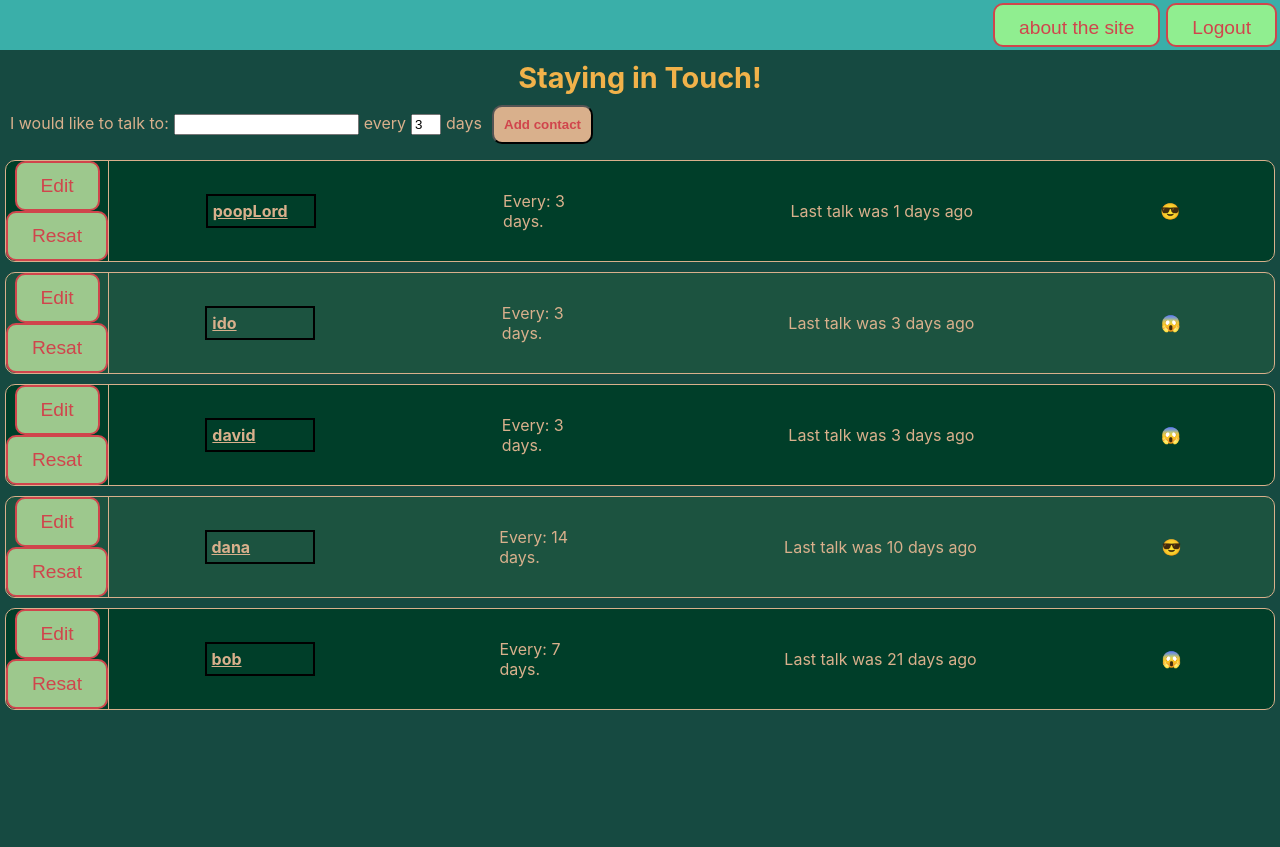
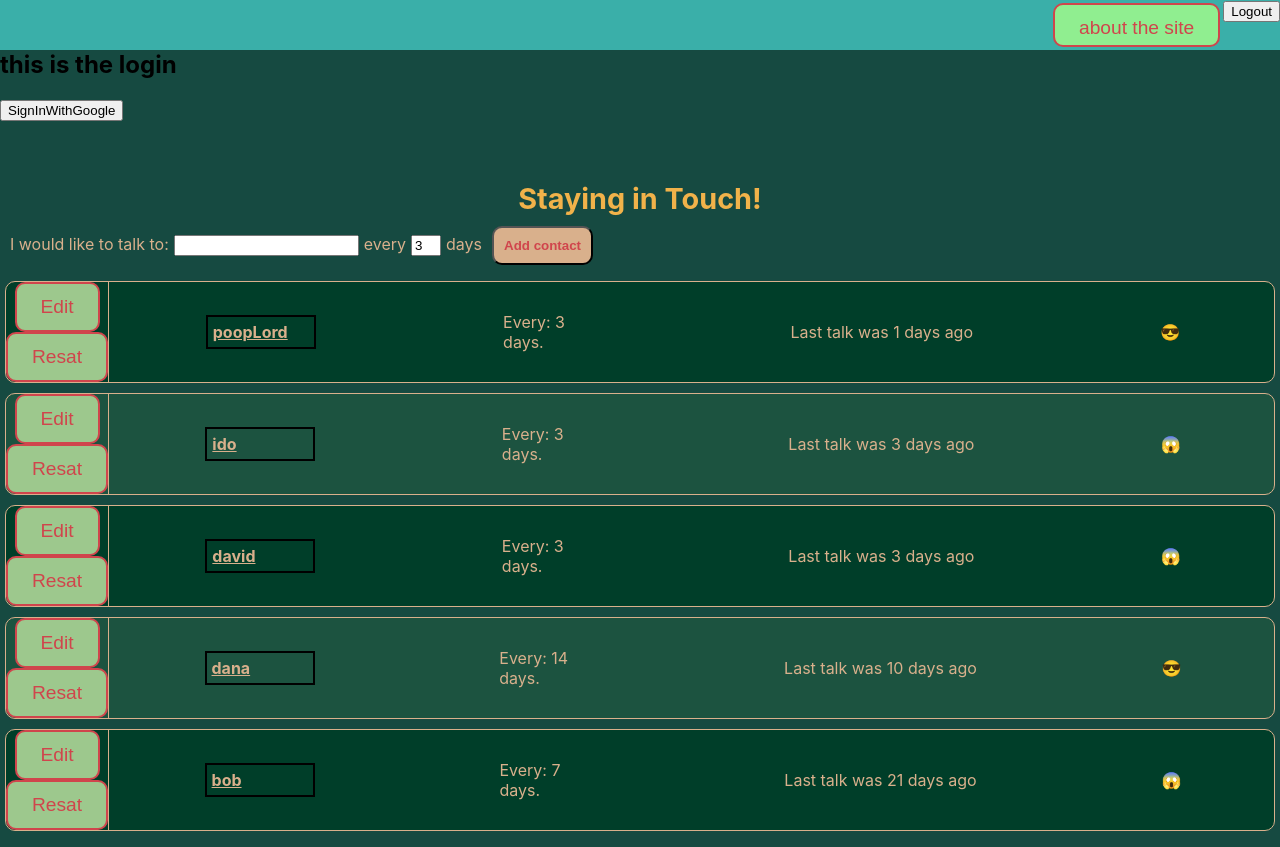
Before and after one commit to idomand/stayInTouch, a Next.js app: page / in a window 1280 px wide. Before the commit the page ends 800 px from the top, so only its background shows below. Built offline with nearby package versions, Linux system fonts and the light colour scheme; no server answers.

Commit message:
basic firebase connection

```diff
--- /dev/null
+++ b/Components/Login.jsx
@@ -0,0 +1,52 @@
+import React from "react";
+import styled from "styled-components";
+import {
+  signInWithRedirect,
+  getRedirectResult,
+  GoogleAuthProvider,
+} from "firebase/auth";
+
+import FirebaseApp, { auth, provider } from "../lib/Firebase";
+
+//*=================
+//*=================
+//*=================
+const LoginWrapper = styled.div`
+  margin-top: 50px;
+`;
+
+export default function Login() {
+  function signInWithGoogle() {
+    console.log("%c signInWithGoogle! ", "background: #222; color: #da7055");
+
+    signInWithRedirect(auth, provider);
+
+    getRedirectResult(auth)
+      .then((result) => {
+        // This gives you a Google Access Token. You can use it to access Google APIs.
+        const credential = GoogleAuthProvider.credentialFromResult(result);
+        const token = credential.accessToken;
+
+        // The signed-in user info.
+        const user = result.user;
+        console.log("user :>> ", user);
+      })
+      .catch((error) => {
+        // Handle Errors here.
+        const errorCode = error.code;
+        const errorMessage = error.message;
+        // The email of the user's account used.
+        const email = error.email;
+        // The AuthCredential type that was used.
+        const credential = GoogleAuthProvider.credentialFromError(error);
+        // ...
+      });
+  }
+
+  return (
+    <LoginWrapper>
+      <h1>this is the login</h1>
+      <button onClick={signInWithGoogle}>SignInWithGoogle </button>
+    </LoginWrapper>
+  );
+}
--- /dev/null
+++ b/Components/Logout.jsx
@@ -0,0 +1,31 @@
+import React from "react";
+import styled from "styled-components";
+import { signOut } from "firebase/auth";
+
+import FirebaseApp, { auth, provider } from "../lib/Firebase";
+
+//*=================
+//*=================
+//*=================
+const LogOutWrapper = styled.div`
+  /* margin-top: 50px; */
+`;
+
+export default function Logout() {
+  function LogoutFunc() {
+    signOut(auth)
+      .then(() => {
+        // Sign-out successful.
+        console.log("user is signed out");
+      })
+      .catch((error) => {
+        // An error happened.
+      });
+  }
+
+  return (
+    <LogOutWrapper>
+      <button onClick={LogoutFunc}>Logout </button>
+    </LogOutWrapper>
+  );
+}
--- a/Components/NavBar.jsx
+++ b/Components/NavBar.jsx
@@ -2,6 +2,7 @@ import React from "react";
 import styled from "styled-components";
 import { H2 } from "./Common//Text.js";
 import { BasicButton } from "./Common/Button";
+import Logout from "./Logout.jsx";
 
 const NavBarWrapper = styled.nav`
   background-color: ${({ theme }) => theme.subSectionColor};
@@ -28,7 +29,8 @@ export default function NavBar() {
       {/* <NevBarText>this is the navBar</NevBarText> */}
       {/* <NavBarButton>about the site</NavBarButton> */}
       <NavBarButton>about the site</NavBarButton>
-      <NavBarButton>Logout</NavBarButton>
+      <Logout />
+      {/* <NavBarButton>Logout</NavBarButton> */}
     </NavBarWrapper>
   );
 }
--- /dev/null
+++ b/lib/AuthContext.js
@@ -0,0 +1,5 @@
+import React from "react";
+
+const AuthContext = React.createContext();
+
+export default AuthContext;
--- /dev/null
+++ b/lib/Firebase.js
@@ -0,0 +1,39 @@
+import { initializeApp } from "firebase/app";
+import { getAuth, GoogleAuthProvider, onAuthStateChanged } from "firebase/auth";
+
+const firebaseConfig = {
+  apiKey: "AIzaSyD-WnmeGkCCMYvozooef8hxNBsd6TM7iMM",
+  authDomain: "stayintouch-db685.firebaseapp.com",
+  projectId: "stayintouch-db685",
+  storageBucket: "stayintouch-db685.appspot.com",
+  messagingSenderId: "782955743579",
+  appId: "1:782955743579:web:7342150910e2447404327e",
+};
+
+const FirebaseApp = initializeApp(firebaseConfig);
+
+export const auth = getAuth();
+
+export const provider = new GoogleAuthProvider();
+
+onAuthStateChanged(auth, (user) => {
+  console.log(
+    "%c this is onAuthStateChanged! ",
+    "background: #222; color: #bada55"
+  );
+  if (user) {
+    console.log("there is a user");
+    // User is signed in, see docs for a list of available properties
+    // https://firebase.google.com/docs/reference/js/firebase.User
+    const uid = user.uid;
+    console.log(`user.displayName`, user.displayName);
+    console.log(`uid`, uid);
+    // ...
+  } else {
+    console.log("there is no user");
+    // User is signed out
+    // ...
+  }
+});
+
+export default FirebaseApp;
--- a/package.json
+++ b/package.json
@@ -10,9 +10,11 @@
   "dependencies": {
     "babel-plugin-styled-components": "^2.0.2",
     "dayjs": "^1.10.7",
+    "firebase": "^9.6.2",
     "next": "12.0.7",
     "react": "17.0.2",
     "react-dom": "17.0.2",
+    "react-firebase-hooks": "^4.0.1",
     "react-modal": "^3.14.4",
     "react-use": "^17.3.2",
     "styled-components": "^5.3.3"
--- a/pages/index.js
+++ b/pages/index.js
@@ -4,12 +4,11 @@ import ContactDetails from "../Components/ContactDetails";
 import MainForm from "../Components/MainForm";
 import NavBar from "../Components/NavBar";
 import dayjs from "dayjs";
+import DataContext from "../lib/DataContext";
+import Login from "../Components/Login";
 
-import DataContext from "../lib/DataContext";
-
-//* ===========================================
-//! ===========================================
-//* ===========================================
+//?=======================================================
+//?=======================================================
 
 const HomeWrapper = styled.section`
   /* height: 100vh; */
@@ -77,6 +76,7 @@ export default function Home() {
     <HomeWrapper>
       <DataContext.Provider value={contactData}>
         <NavBar />
+        <Login />
         <MainForm />
         <ContactDetails />
       </DataContext.Provider>
```
Also changed, not shown: 1 other file (tests, documents, lock files or other folders).
